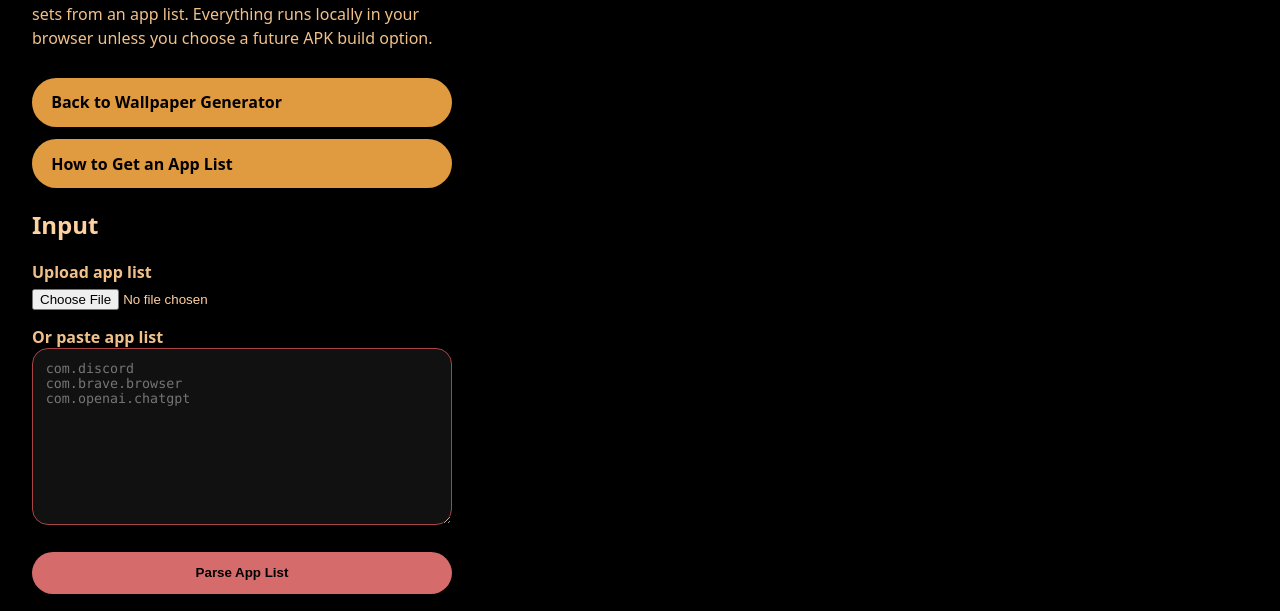
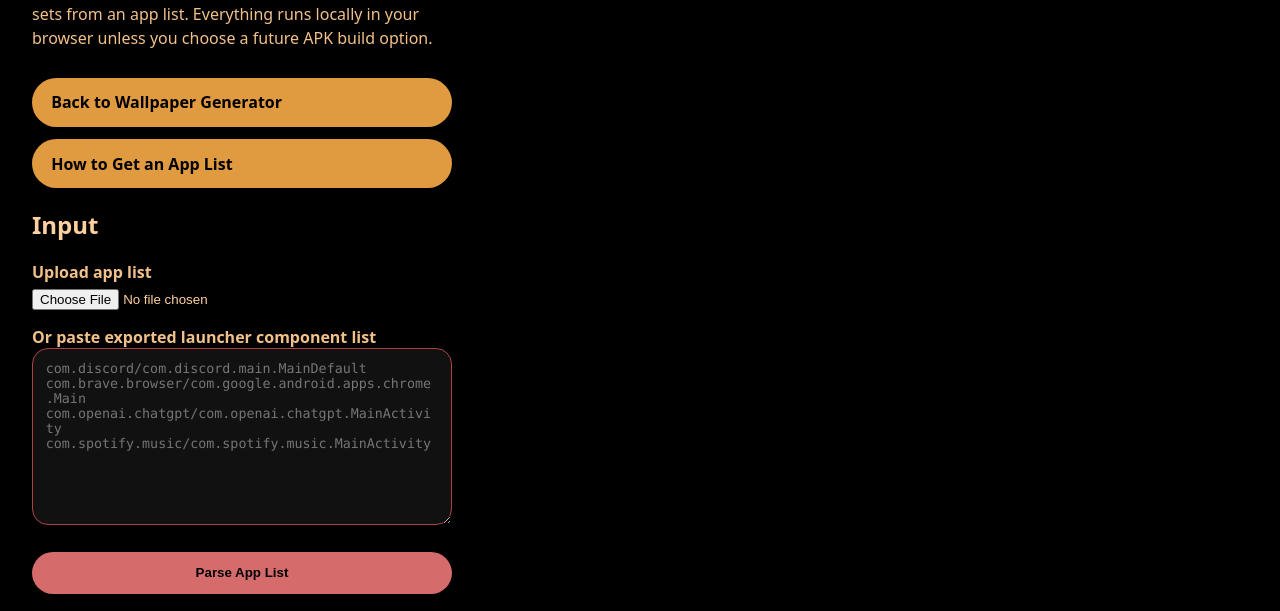
Before and after one commit to Yearbook-enzyme/LCARS-Star-Trek-Niagara-Launcher-Theme, a plain HTML site: page docs/icon-generator.html in a window 1280 px wide. Shown: the part 167-778 px from the top of the page. Drawn offline with nearby package versions, Linux system fonts and the light colour scheme.

Commit message:
Show correct app component paste format

```diff
--- a/docs/icon-generator.html
+++ b/docs/icon-generator.html
@@ -23,8 +23,8 @@
       </label>
 
       <label>
-        Or paste app list
-        <textarea id="appText" rows="10" placeholder="com.discord&#10;com.brave.browser&#10;com.openai.chatgpt"></textarea>
+        Or paste exported launcher component list
+        <textarea id="appText" rows="10" placeholder="com.discord/com.discord.main.MainDefault&#10;com.brave.browser/com.google.android.apps.chrome.Main&#10;com.openai.chatgpt/com.openai.chatgpt.MainActivity&#10;com.spotify.music/com.spotify.music.MainActivity"></textarea>
       </label>
 
       <button id="parseApps">Parse App List</button>
```
